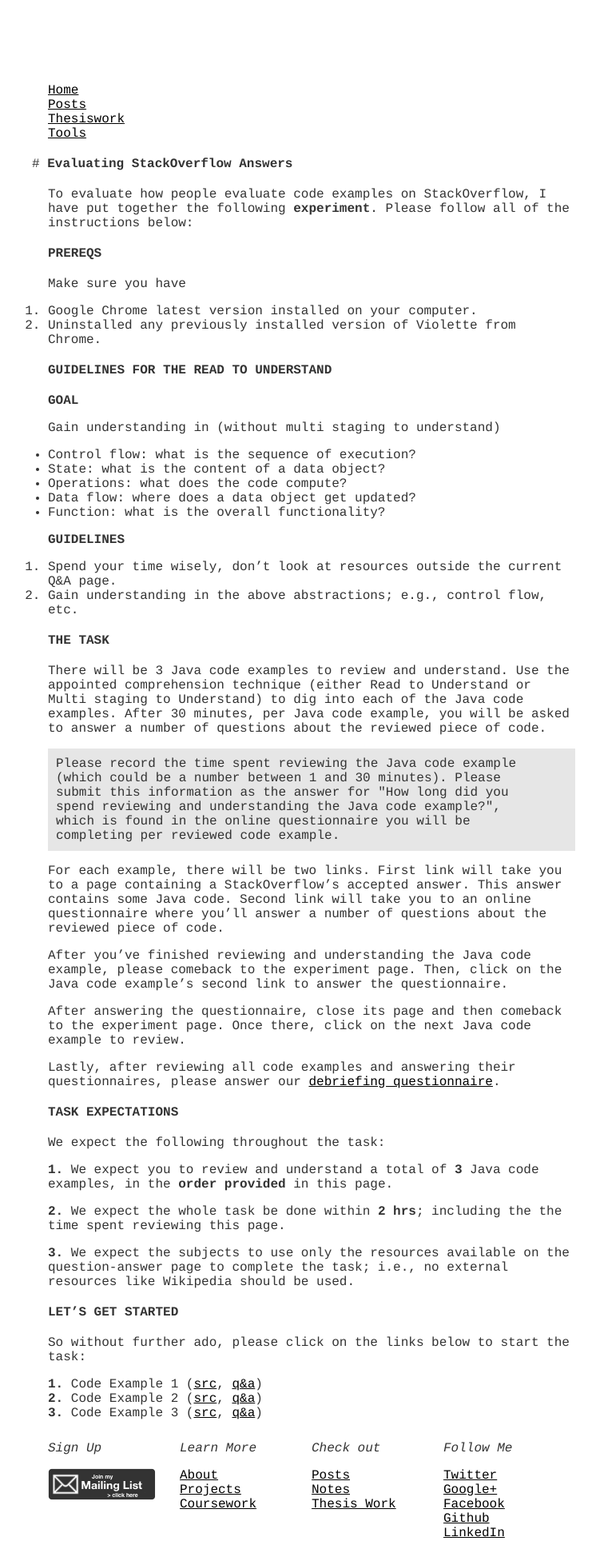
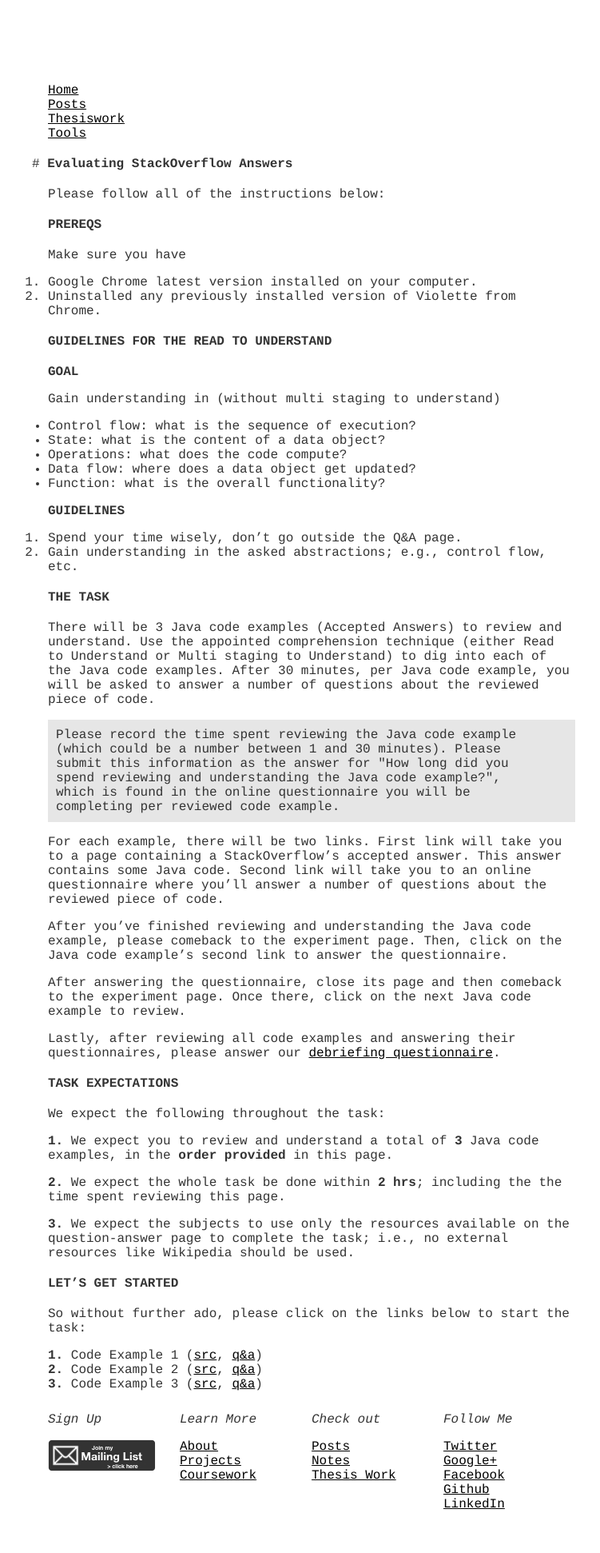
Before and after one commit to hsanchez/hsanchez.github.io, a Jekyll site: the page built from posts/thesiswork/tools/_posts/2015-01-27-evaluate-answer.md, in a window 1280 px wide. Shown: the whole page at 80% size, without its empty margins (250-1001 px from the left). Built offline with Jekyll 4.4.1, drawn with Linux system fonts in a browser that asks for light colours; Markdown is read by kramdown in place of the engine named in the settings; after the commit the page ends 1906 px from its top, so only the background shows below that.

Commit message:
last set of updates

```diff
--- a/posts/thesiswork/tools/_posts/2015-01-27-evaluate-answer.md
+++ b/posts/thesiswork/tools/_posts/2015-01-27-evaluate-answer.md
@@ -5,8 +5,7 @@
 description: Read to Understand.
 ---
 
-To evaluate how people evaluate code examples on StackOverflow, I have put together the following
-**experiment**. Please follow all of the instructions below:
+Please follow all of the instructions below:
 
 
 # PREREQS
@@ -30,12 +29,12 @@
 
 ## GUIDELINES
 
-1. Spend your time wisely, don't look at resources outside the current Q&A page.
-2. Gain understanding in the above abstractions; e.g., control flow, etc.
+1. Spend your time wisely, don't go outside the Q&A page.
+2. Gain understanding in the asked abstractions; e.g., control flow, etc.
 
 # THE TASK
 
-There will be 3 Java code examples to review and understand. Use the appointed
+There will be 3 Java code examples (Accepted Answers) to review and understand. Use the appointed
 comprehension technique (either Read to Understand or Multi staging to Understand)
 to dig into each of the Java code examples. After 30 minutes, per Java code example,
 you will be asked to answer a number of questions about the reviewed piece of code.
@@ -81,6 +80,6 @@
 
 So without further ado, please click on the links below to start the task:
 
-**1.** Code Example 1 (<a href="http://bit.ly/1ImnRCd" target="_blank">src</a>, <a href="http://bit.ly/1BLdRe4" target="_blank">q&a</a>)
+**1.** Code Example 1 (<a href="http://bit.ly/1Mt3TEL" target="_blank">src</a>, <a href="http://bit.ly/1BLdRe4" target="_blank">q&a</a>)
 **2.** Code Example 2 (<a href="http://bit.ly/1Kd9oYF" target="_blank">src</a>, <a href="http://bit.ly/1FV2Drr" target="_blank">q&a</a>)
 **3.** Code Example 3 (<a href="http://bit.ly/1Kd9xeJ" target="_blank">src</a>, <a href="http://bit.ly/1KNTkhw" target="_blank">q&a</a>)
```
Also changed, not shown: posts/thesiswork/tools/_posts/2015-01-28-violette-multistage.md (+2 -2 lines).
